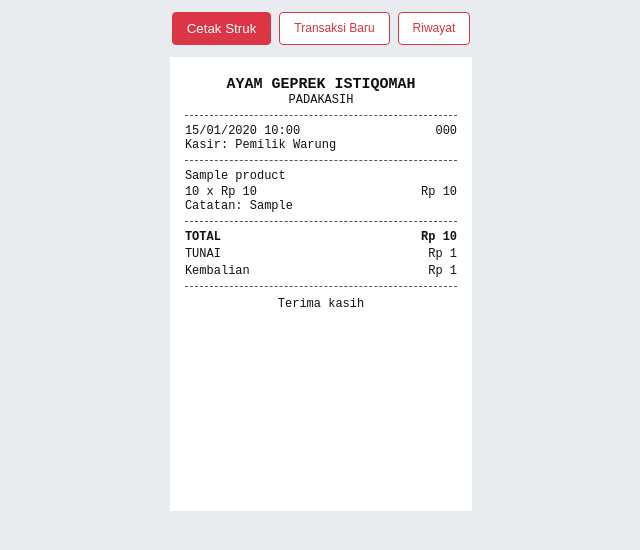
After one commit to ardiyanaprojek/app_ayamgeprek, a Laravel app: page /transactions/1/receipt in a window 1280 px wide. The commit adds this page. Shown: the top 550 px of the page, without its empty margins (319-959 px from the left). Run offline with Laravel 12, Linux system fonts and the light colour scheme; a user stored in the database is signed in; data comes from the database, SQL or seed files in the repository; tables that the repository leaves empty hold one stand-in row (values such as "Sample post").

Commit message:
Update cetak struk

```diff
--- a/app/Http/Controllers/TransactionController.php
+++ b/app/Http/Controllers/TransactionController.php
@@ -47,6 +47,15 @@ class TransactionController extends Controller
         return view('transactions.history', [
             'transactions' => $transactions,
             'filters' => $validated,
+        ]);
+    }
+
+    public function receipt(Transaction $transaction): View
+    {
+        $transaction->load('items.product');
+
+        return view('transactions.receipt', [
+            'transaction' => $transaction,
         ]);
     }
 
@@ -132,7 +141,7 @@ class TransactionController extends Controller
         }
 
         return redirect()
-            ->route('transactions.index')
+            ->route('transactions.receipt', $transaction)
             ->with('success', 'Transaksi berhasil diselesaikan.');
     }
 }
--- /dev/null
+++ b/resources/views/transactions/receipt.blade.php
@@ -0,0 +1,143 @@
+<!DOCTYPE html>
+<html lang="id">
+<head>
+    <meta charset="utf-8">
+    <meta name="viewport" content="width=device-width, initial-scale=1">
+    <title>Struk {{ $transaction->nomor_struk }}</title>
+    <style>
+        * { box-sizing: border-box; }
+        body {
+            margin: 0;
+            background: #e9ecef;
+            color: #111;
+            font-family: "Courier New", monospace;
+            font-size: 12px;
+        }
+        .receipt-actions {
+            display: flex;
+            justify-content: center;
+            gap: 8px;
+            padding: 12px;
+        }
+        .receipt-actions button,
+        .receipt-actions a {
+            border: 1px solid #dc3545;
+            border-radius: 4px;
+            background: #dc3545;
+            color: #fff;
+            cursor: pointer;
+            font-family: sans-serif;
+            padding: 8px 14px;
+            text-decoration: none;
+        }
+        .receipt-actions a {
+            background: #fff;
+            color: #dc3545;
+        }
+        .receipt {
+            width: 80mm;
+            min-height: 120mm;
+            margin: 0 auto 20px;
+            padding: 5mm 4mm;
+            background: #fff;
+        }
+        .center { text-align: center; }
+        .bold { font-weight: 700; }
+        .store-name { font-size: 15px; }
+        .divider {
+            border-top: 1px dashed #555;
+            margin: 8px 0;
+        }
+        .meta {
+            display: flex;
+            justify-content: space-between;
+        }
+        .item { margin: 5px 0; }
+        .item-name { margin-bottom: 2px; }
+        .item-line {
+            display: flex;
+            justify-content: space-between;
+            gap: 8px;
+        }
+        .totals {
+            display: grid;
+            gap: 3px;
+        }
+        .totals-row {
+            display: flex;
+            justify-content: space-between;
+        }
+        .thanks { margin-top: 10px; }
+        @media print {
+            @page { size: 80mm auto; margin: 0; }
+            body { background: #fff; }
+            .receipt-actions { display: none; }
+            .receipt {
+                width: 80mm;
+                min-height: 0;
+                margin: 0;
+                padding: 5mm 4mm;
+            }
+        }
+    </style>
+</head>
+<body>
+    <div class="receipt-actions">
+        <button type="button" onclick="window.print()">Cetak Struk</button>
+        <a href="{{ route('transactions.index') }}">Transaksi Baru</a>
+        <a href="{{ route('transaction-history.index') }}">Riwayat</a>
+    </div>
+
+    <main class="receipt">
+        <div class="center store-name bold">AYAM GEPREK ISTIQOMAH</div>
+        <div class="center">PADAKASIH</div>
+        <div class="divider"></div>
+
+        <div class="meta">
+            <span>{{ $transaction->created_at->format('d/m/Y H:i') }}</span>
+            <span>{{ $transaction->nomor_struk }}</span>
+        </div>
+        <div>Kasir: {{ auth()->user()->name ?? '-' }}</div>
+        <div class="divider"></div>
+
+        @foreach ($transaction->items as $item)
+            <div class="item">
+                <div class="item-name">{{ $item->product?->nama_menu ?? 'Menu dihapus' }}</div>
+                <div class="item-line">
+                    <span>{{ $item->qty }} x Rp {{ number_format($item->harga_satuan, 0, ',', '.') }}</span>
+                    <span>Rp {{ number_format($item->subtotal, 0, ',', '.') }}</span>
+                </div>
+                @if ($item->catatan)
+                    <div>Catatan: {{ $item->catatan }}</div>
+                @endif
+            </div>
+        @endforeach
+
+        <div class="divider"></div>
+        <div class="totals">
+            <div class="totals-row bold">
+                <span>TOTAL</span>
+                <span>Rp {{ number_format($transaction->total_bayar, 0, ',', '.') }}</span>
+            </div>
+            <div class="totals-row">
+                <span>TUNAI</span>
+                <span>Rp {{ number_format($transaction->nominal_diterima, 0, ',', '.') }}</span>
+            </div>
+            <div class="totals-row">
+                <span>Kembalian</span>
+                <span>Rp {{ number_format($transaction->kembalian, 0, ',', '.') }}</span>
+            </div>
+        </div>
+        <div class="divider"></div>
+        <div class="center thanks">Terima kasih</div>
+    </main>
+
+    @if (session('success'))
+        <script>
+            window.addEventListener('load', () => {
+                window.setTimeout(() => window.print(), 300);
+            });
+        </script>
+    @endif
+</body>
+</html>
--- a/routes/web.php
+++ b/routes/web.php
@@ -67,6 +67,8 @@ Route::middleware('auth')->group(function () {
 
     Route::resource('transactions', TransactionController::class)
         ->only(['index', 'store']);
+    Route::get('transactions/{transaction}/receipt', [TransactionController::class, 'receipt'])
+        ->name('transactions.receipt');
     Route::get('transaction-history', [TransactionController::class, 'history'])
         ->name('transaction-history.index');
 
```
Also changed, not shown: resources/views/transactions/history.blade.php (+8 -1 lines), tests/Feature/TransactionReceiptTest.php (added, +49 -0 lines).
